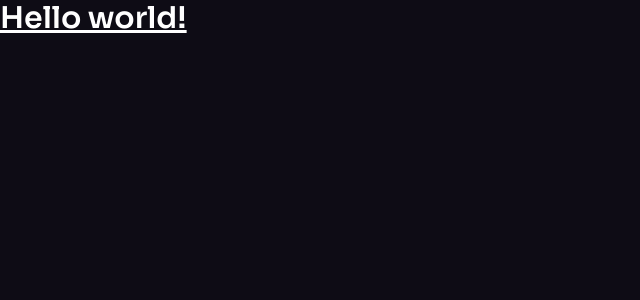
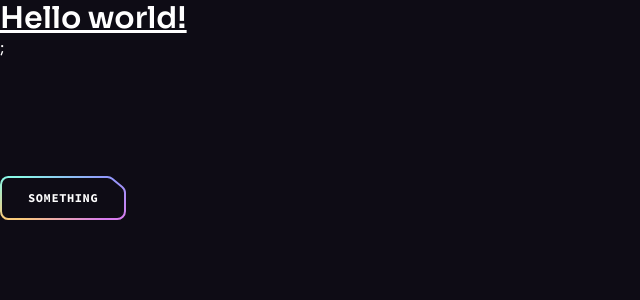
Before and after one commit to Karthik290902/Modern-AI-Website, a React (Vite) app: page / in a window 1280 px wide. Shown: the top 300 px of the page, without its empty margins (0-640 px from the left). Built offline with nearby package versions, Linux system fonts and the light colour scheme.

Commit message:
Resuable Button Component Created a resuable button component

```diff
--- a/src/App.jsx
+++ b/src/App.jsx
@@ -1,5 +1,18 @@
-function App() {
-  return <h1 className="text-3xl font-bold underline">Hello world!</h1>;
-}
+import Button from "./components/Button";
+import ButtonGradient from "./assets/svg/ButtonGradient";
+
+const App = () => {
+  return (
+    <>
+      <h1 className="text-3xl font-bold underline">Hello world!</h1>;
+      <div className="pt-[4.75rem] lf:pt-[5.25rem] overflow-hidden">
+        <Button className="mt-10" href="#login">
+          Something
+        </Button>
+      </div>
+      <ButtonGradient />
+    </>
+  );
+};
 
 export default App;
--- /dev/null
+++ b/src/components/Button.jsx
@@ -0,0 +1,28 @@
+import React from "react";
+import ButtonSvg from "../assets/svg/ButtonSvg";
+
+const Button = ({ className, href, onClick, children, px, white }) => {
+  const classes = `button relative inline-flex items-center justify-center h-11 transition-colors hover:text-color-1 ${
+    px || "px-7"
+  } ${white ? "text-n-8" : "text-n-1"} ${className || ""} `;
+
+  const spanClasses = "relative z-10";
+
+  const renderButton = () => (
+    <button className={classes}>
+      <span className={spanClasses}>{children}</span>
+      {ButtonSvg(white)}
+    </button>
+  );
+
+  const renderLink = () => (
+    <a href={href} className={classes}>
+      <span className={spanClasses}>{children}</span>
+      {ButtonSvg(white)}
+    </a>
+  );
+
+  return href ? renderLink() : renderButton();
+};
+
+export default Button;
```
